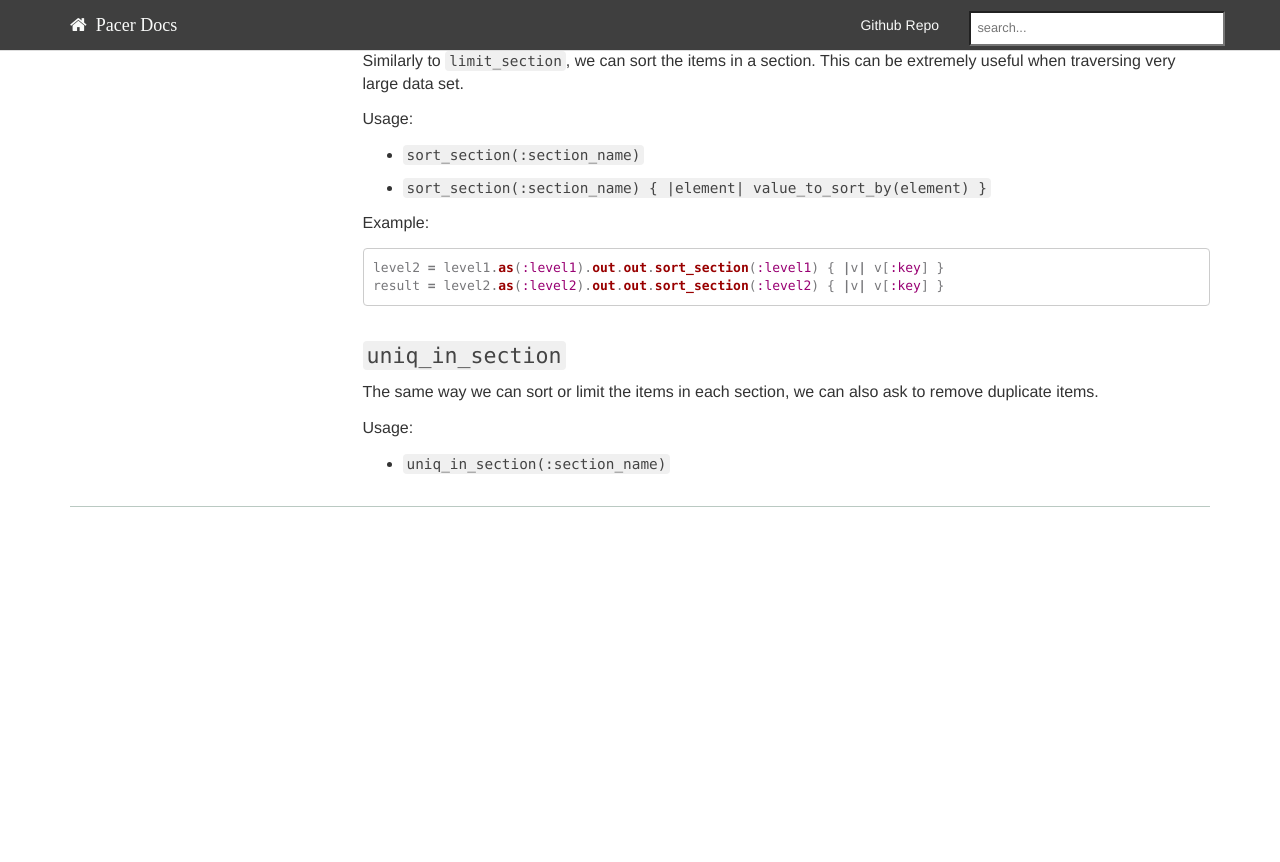
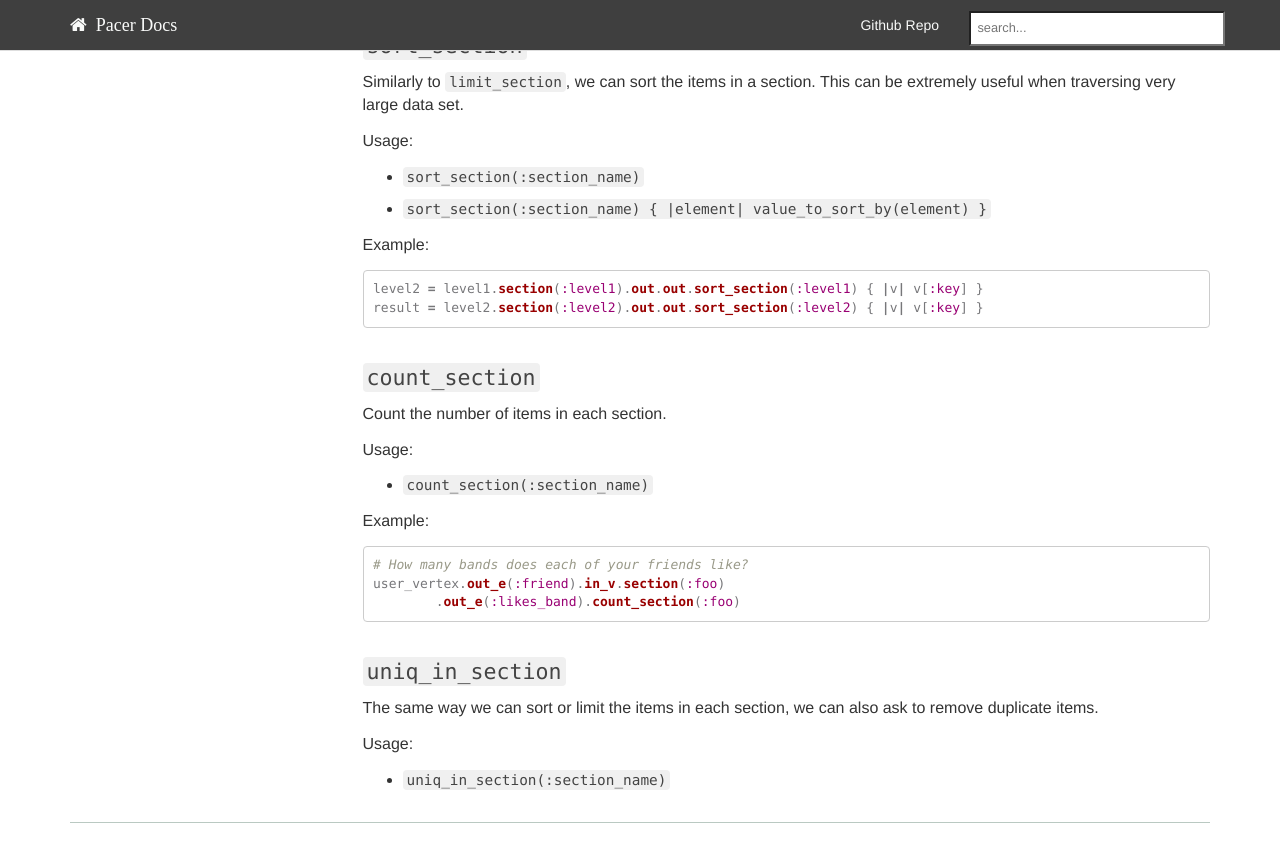
Before and after one commit to pangloss/pacer, a Jekyll site: the page built from pages/routes/routes_traversals.md, in a window 1280 px wide and 900 px high, scrolled down 5712 px. Shown: the top 862 px of the window. Built offline with Jekyll 4.4.1, drawn with Linux system fonts in a browser that asks for light colours; Markdown is read by kramdown in place of the engine named in the settings; a script that is not in the unit is left out; before the commit the page ends 6320 px from its top, so only the background shows below that.

Commit message:
Adding docs on 'count_section'. Also, use 'section' instead of 'as', for consistency.

````diff
--- a/pages/routes/routes_traversals.md
+++ b/pages/routes/routes_traversals.md
@@ -245,9 +245,26 @@ Usage:
 Example:
 
 ```ruby
-level2 = level1.as(:level1).out.out.sort_section(:level1) { |v| v[:key] }
-result = level2.as(:level2).out.out.sort_section(:level2) { |v| v[:key] }
+level2 = level1.section(:level1).out.out.sort_section(:level1) { |v| v[:key] }
+result = level2.section(:level2).out.out.sort_section(:level2) { |v| v[:key] }
 ```
+
+### `count_section`
+
+Count the number of items in each section.
+
+Usage:
+
+ - `count_section(:section_name)`
+
+Example:
+
+```ruby
+# How many bands does each of your friends like?
+user_vertex.out_e(:friend).in_v.section(:foo)
+ 	.out_e(:likes_band).count_section(:foo)
+```
+
 
 ### `uniq_in_section`
 
````
